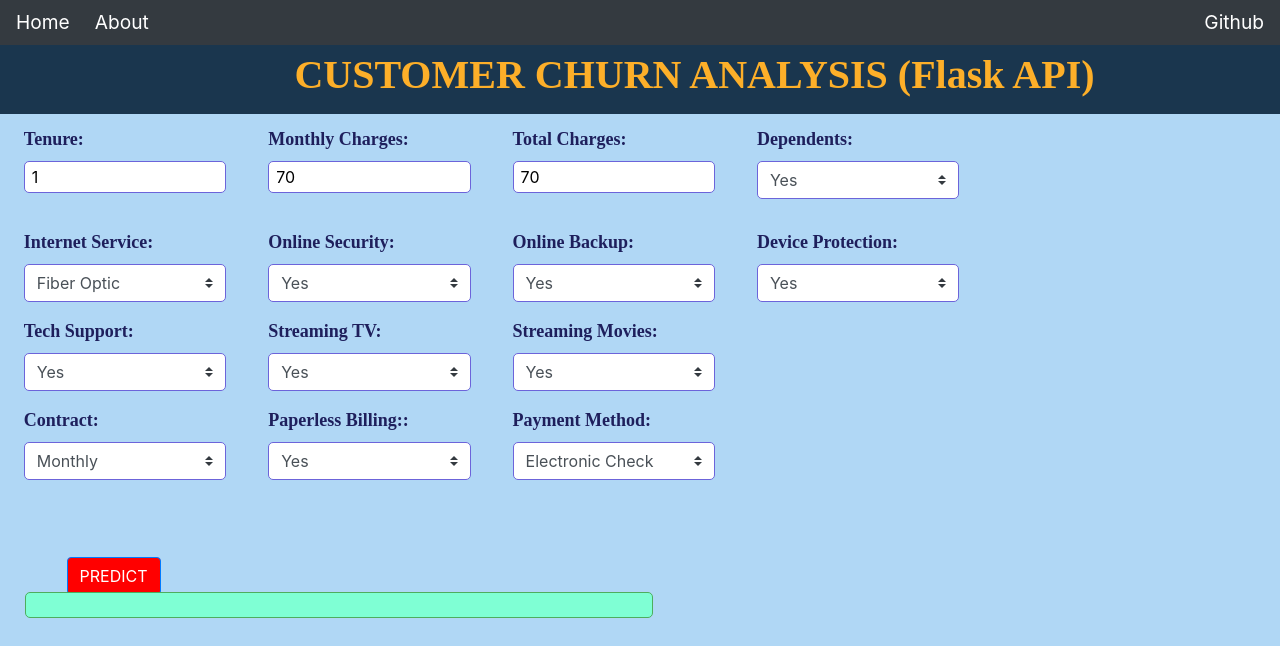
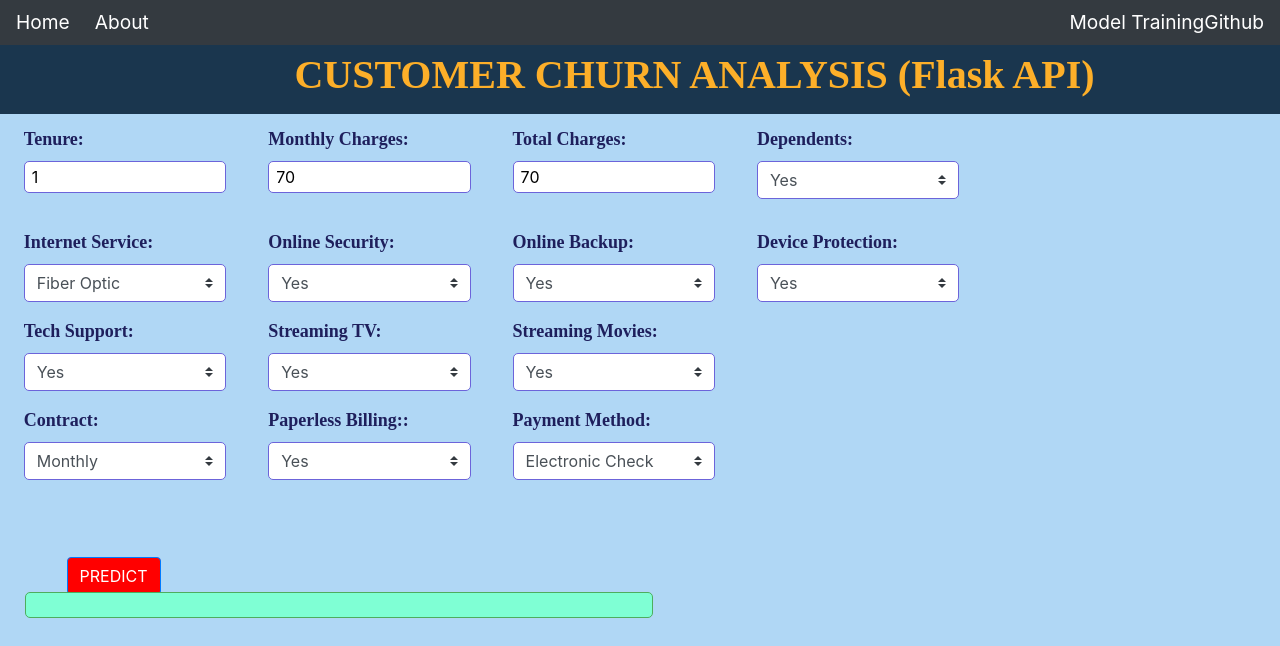
Before and after one commit to razyousuf/customer-churn-flask, a Flask app: page / in a window 1280 px wide. Shown: the top 646 px of the page. Run offline with Flask 3, Linux system fonts and the light colour scheme; parts of the project's set-up code (start-up, migrations or seed data) failed here and were passed over; some libraries are stand-ins or nearby versions.

Commit message:
Update base.html

```diff
--- a/templates/base.html
+++ b/templates/base.html
@@ -35,6 +35,7 @@
           </ul>
         </div>
 
+        <a class="nav-git-text" href="https://drive.google.com/file/d/1UY3uxvSJhHvKjgFC9MHa8_6R69rZHpxe/view?usp=sharing" target="blank">Model Training</a>
         <a class="nav-git-text" href="https://github.com/razyousuf/" target="blank">Github</a>
 
 
```
